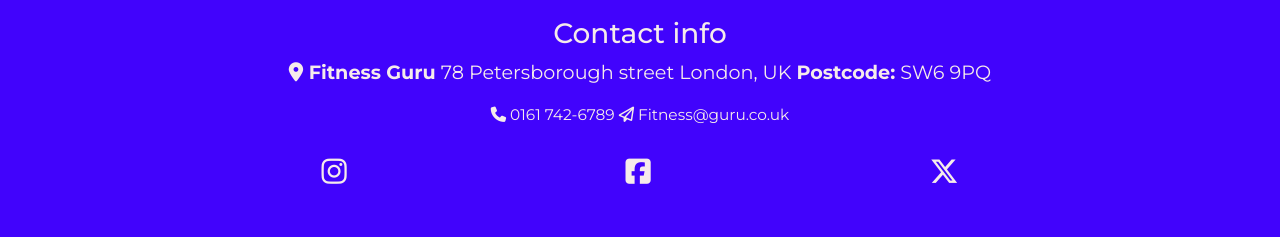
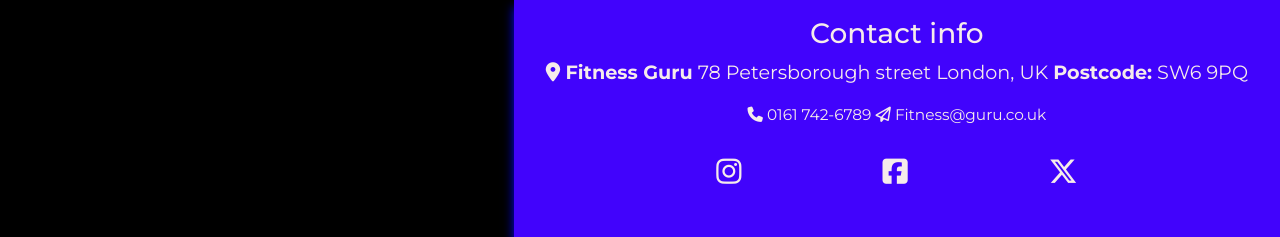
Before and after one commit to sognodoro/Fitness-Forge, a plain HTML site: page index.html in a window 1280 px wide. Shown: the part 614-851 px from the top of the page. Drawn offline with nearby package versions, Linux system fonts and the light colour scheme.

```diff
--- a/index.html
+++ b/index.html
@@ -108,7 +108,7 @@
         </div>
     </header>
 </main>
-    <footer id="contact">
+    <footer id="contact" class="ms-auto">
         <div class="container section">
             <div class="row">
 
```
Also changed, not shown: gallery.html (+0 -2 lines), nutrition.html (+2 -1 lines).
